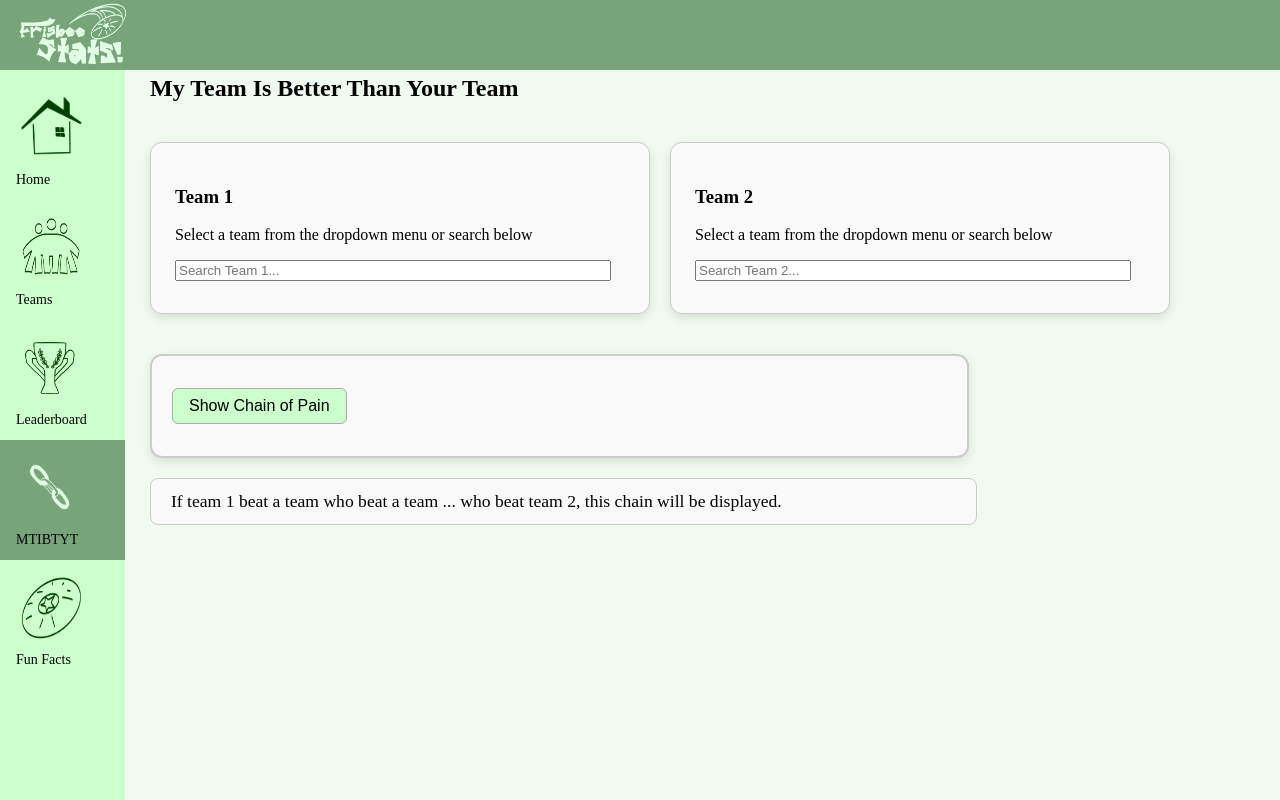
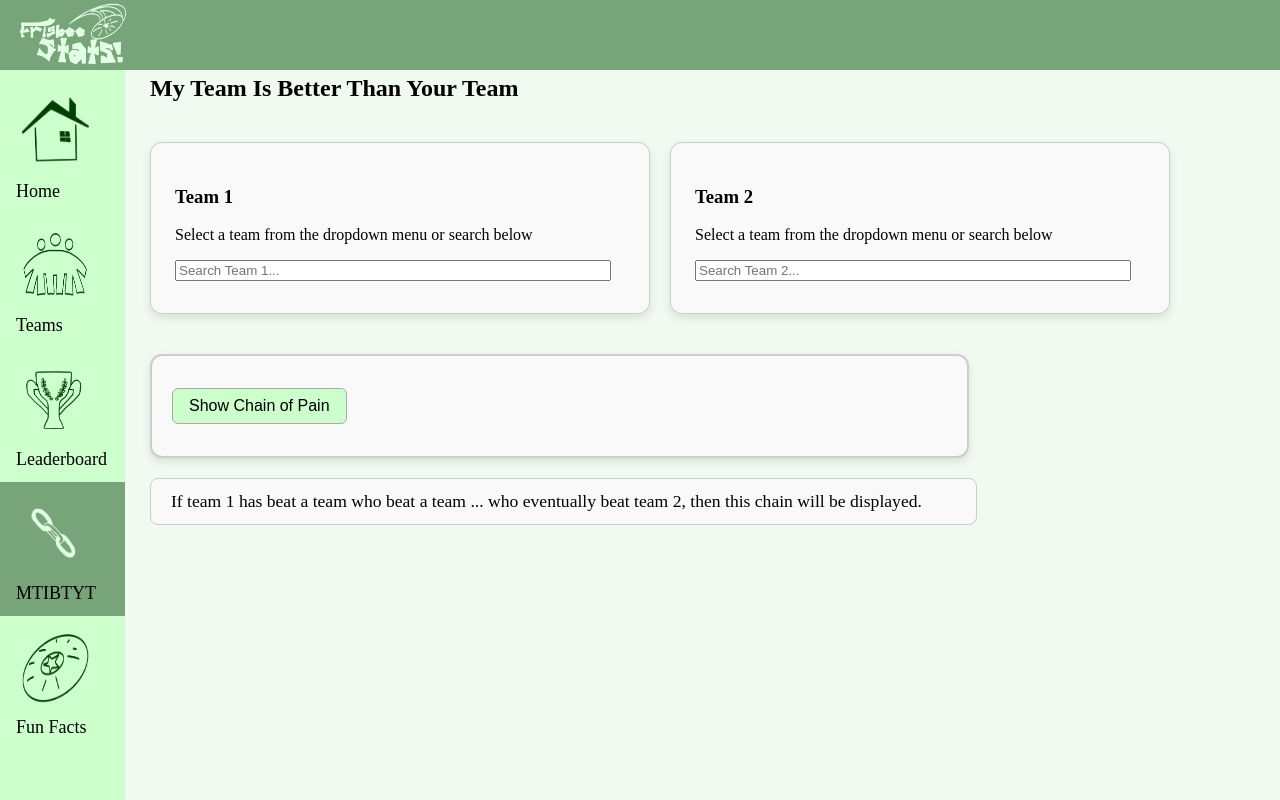
Before and after one commit to aidenjohnson728/cs257, a Flask app: page /MTIBTYT.html in a window 1280 px wide. Run offline with Flask 3, Linux system fonts and the light colour scheme; data that the repository does not hold is empty; parts of the project's set-up code (start-up, migrations or seed data) failed here and were passed over; some libraries are stand-ins or nearby versions.

Commit message:
Made some little UI tweaks

```diff
--- a/webapp/static/styles.css
+++ b/webapp/static/styles.css
@@ -248,7 +248,7 @@ body {
 .leaderboard-box th,
 .leaderboard-box td {
   padding: 10px;
-  text-align: left;
+  text-align: center;
   border-bottom: 1px solid #ddd;
 }
 .leaderboard-box th {
@@ -484,7 +484,7 @@ ul {
   text-decoration: none;
   color: #000;
   padding: 12px 16px;
-  font-size: 14px;
+  font-size: 18px;
 }
 
 .nav-item:hover,
@@ -493,8 +493,8 @@ ul {
 }
 
 .nav-icon {
-  width: 70px;
-  height: 70px;
+  width: 78px;
+  height: 78px;
   margin-bottom: 6px;
  }
 
--- a/webapp/templates/MTIBTYT.html
+++ b/webapp/templates/MTIBTYT.html
@@ -52,7 +52,7 @@
 
     <div id="MTIBTYT-container">
       <div style="background: #f9f9f9; border-radius: 8px; padding: 12px 20px; font-size: 1.1em; width: 70%; border: 1px solid #ccc;">
-        If team 1 beat a team who beat a team ... who beat team 2, this chain will be displayed.
+        If team 1 has beat a team who beat a team ... who eventually beat team 2, then this chain will be displayed.
       </div>
     </div>
 
```
